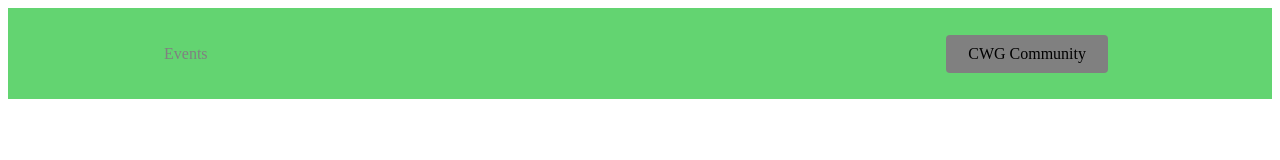
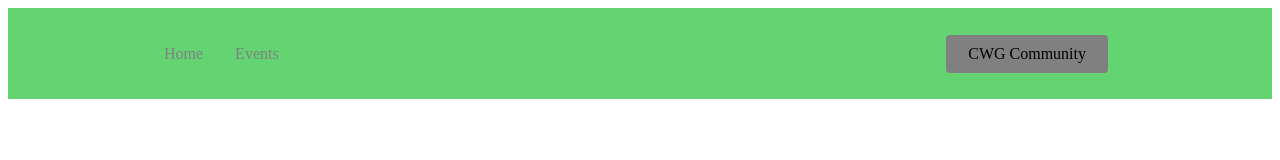
Before and after one commit to rajeshk1101/cwg-home, a React (Create React App) app: page / in a window 1280 px wide. Shown: the top 160 px of the page. Built offline with nearby package versions, Linux system fonts and the light colour scheme.

Commit message:
URL Fix New

```diff
--- a/src/components/Navbar/index.js
+++ b/src/components/Navbar/index.js
@@ -15,6 +15,9 @@ return (
 		<Bars />
 
 		<NavMenu>
+        <NavLink to='/index' activeStyle>
+			Home
+		</NavLink>
 		<NavLink to='/events' activeStyle>
 			Events
 		</NavLink>
```
